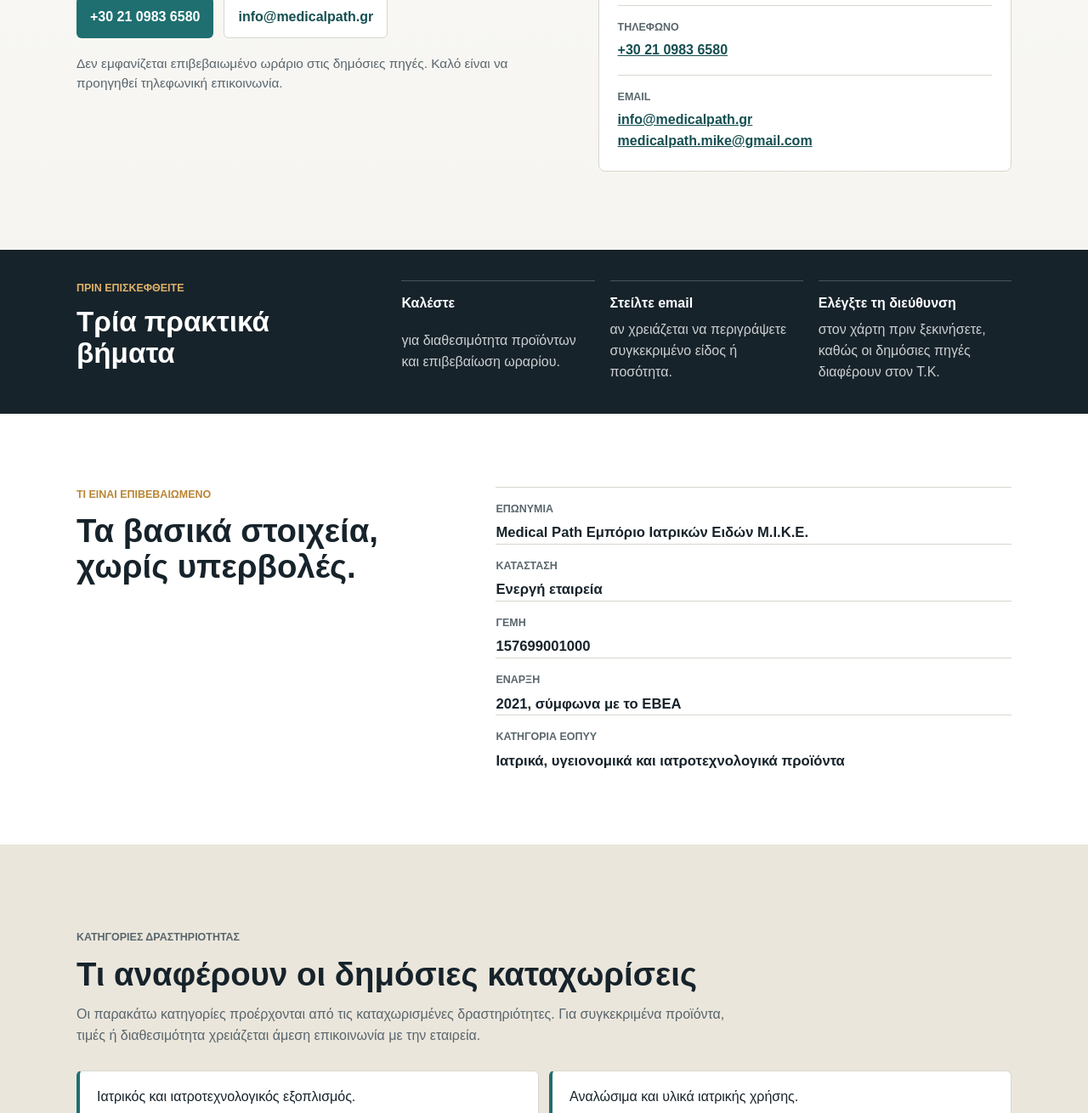
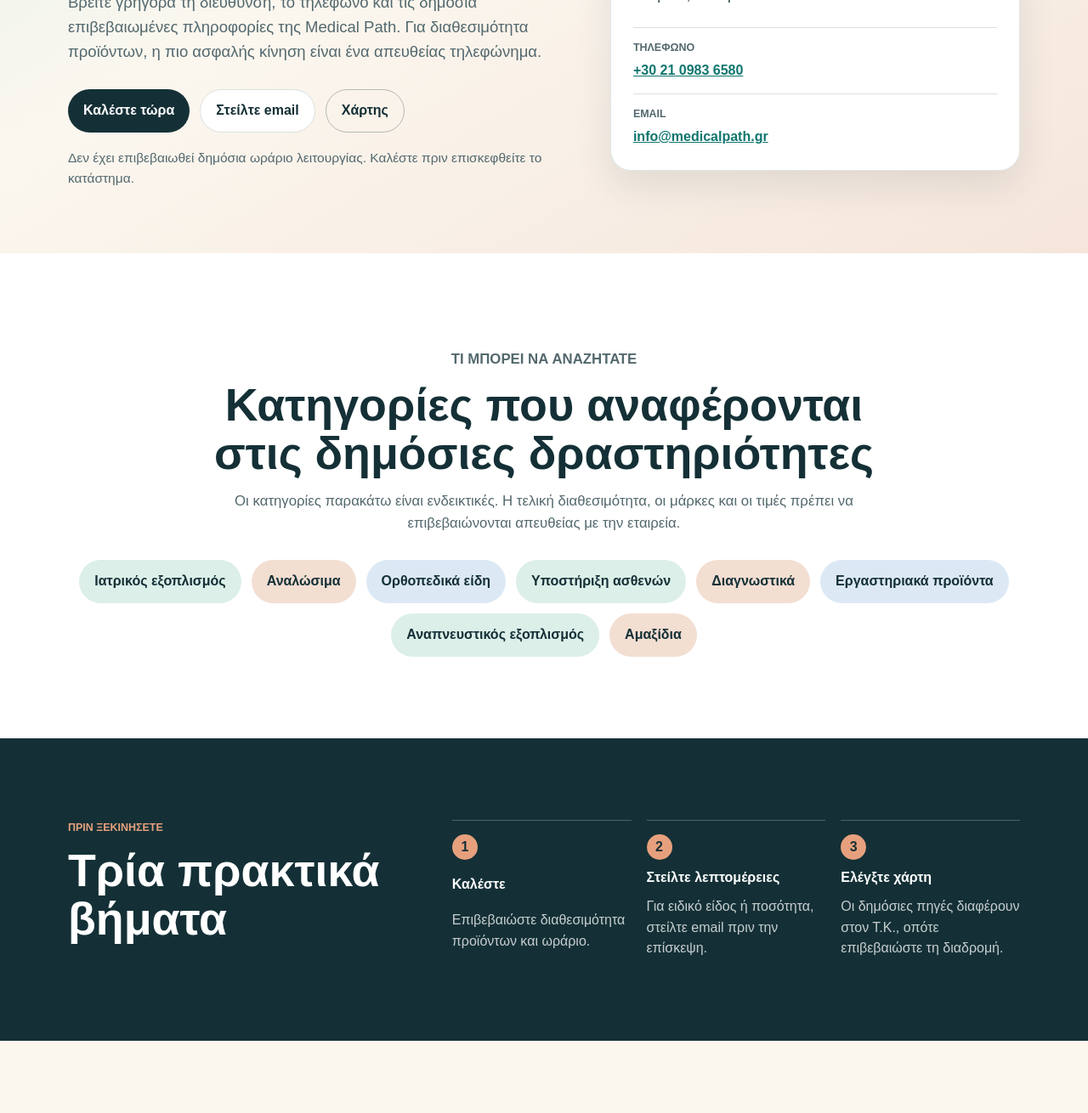
Before and after one commit to IoannisBekas/medical-path, a plain HTML site: page index.html in a window 1280 px wide. Shown: the part 608-1918 px from the top of the page at 85% size. Drawn offline with Linux system fonts and the light colour scheme.

Commit message:
Refresh design inspired by One Medical

```diff
--- a/index.html
+++ b/index.html
@@ -6,7 +6,7 @@
     <title>Medical Path | Ιατρικά είδη στη Γλυφάδα</title>
     <meta
       name="description"
-      content="Στοιχεία επικοινωνίας και δημόσιες πληροφορίες για τη Medical Path στη Γλυφάδα."
+      content="Στοιχεία επικοινωνίας και δημόσιες πληροφορίες για τη Medical Path, προμηθευτή ιατρικών ειδών στη Γλυφάδα."
     >
     <link rel="canonical" href="https://ioannisbekas.github.io/medical-path/">
     <meta name="robots" content="index, follow">
@@ -49,88 +49,111 @@
         <span>Medical Path</span>
       </a>
       <nav aria-label="Κύρια πλοήγηση">
+        <a href="#needs">Κατηγορίες</a>
         <a href="#details">Στοιχεία</a>
-        <a href="#products">Κατηγορίες</a>
         <a href="#sources">Πηγές</a>
       </nav>
+      <a class="header-action" href="tel:+302109836580">Καλέστε</a>
     </header>
 
     <main id="top">
       <section class="hero" aria-labelledby="hero-title">
         <div class="container hero-grid">
           <div class="hero-copy">
-            <p class="eyebrow">Γλυφάδα · ιατρικά είδη</p>
-            <h1 id="hero-title">Medical Path</h1>
+            <p class="eyebrow">Medical Path · Γλυφάδα</p>
+            <h1 id="hero-title">Ιατρικά είδη στη Γλυφάδα, με ξεκάθαρα στοιχεία επικοινωνίας.</h1>
             <p class="lead">
-              Σελίδα επικοινωνίας για τη Medical Path, με στοιχεία που επιβεβαιώνονται
-              από δημόσιες καταχωρίσεις του ΕΟΠΥΥ και του ΕΒΕΑ.
+              Βρείτε γρήγορα τη διεύθυνση, το τηλέφωνο και τις δημόσια επιβεβαιωμένες πληροφορίες της Medical Path.
+              Για διαθεσιμότητα προϊόντων, η πιο ασφαλής κίνηση είναι ένα απευθείας τηλεφώνημα.
             </p>
-            <div class="hero-actions" aria-label="Άμεση επικοινωνία">
-              <a class="button primary" href="tel:+302109836580">+30 21 0983 6580</a>
-              <a class="button secondary" href="mailto:info@medicalpath.gr">info@medicalpath.gr</a>
+            <div class="hero-actions" aria-label="Άμεσες ενέργειες">
+              <a class="button primary" href="tel:+302109836580">Καλέστε τώρα</a>
+              <a class="button secondary" href="mailto:info@medicalpath.gr">Στείλτε email</a>
+              <a class="button tertiary" href="https://www.google.com/maps/search/?api=1&amp;query=Medical%20Path%20Leoforos%20Eleftheriou%20Venizelou%2076%20Glyfada">Χάρτης</a>
             </div>
             <p class="note">
-              Δεν εμφανίζεται επιβεβαιωμένο ωράριο στις δημόσιες πηγές. Καλό είναι να προηγηθεί τηλεφωνική επικοινωνία.
+              Δεν έχει επιβεβαιωθεί δημόσια ωράριο λειτουργίας. Καλέστε πριν επισκεφθείτε το κατάστημα.
             </p>
           </div>
 
-          <aside class="info-card" aria-labelledby="contact-title">
+          <aside class="hero-panel" aria-labelledby="panel-title">
             <img src="assets/glyfada-location.svg" alt="" class="location-visual" width="520" height="300">
-            <h2 id="contact-title">Στοιχεία επικοινωνίας</h2>
-            <dl class="contact-list">
-              <div>
-                <dt>Διεύθυνση</dt>
-                <dd>
-                  Λεωφ. Ελευθερίου Βενιζέλου 76, Γλυφάδα<br>
-                  <a class="text-link" href="https://www.google.com/maps/search/?api=1&amp;query=Medical%20Path%20Leoforos%20Eleftheriou%20Venizelou%2076%20Glyfada">
-                    Άνοιγμα στον χάρτη
-                  </a>
-                </dd>
-              </div>
+            <div class="panel-content">
+              <p class="panel-label">Στοιχεία επικοινωνίας</p>
+              <h2 id="panel-title">Λεωφ. Ελευθερίου Βενιζέλου 76</h2>
+              <p>Γλυφάδα, Αττική</p>
+              <dl class="quick-contact">
                 <div>
                   <dt>Τηλέφωνο</dt>
                   <dd><a href="tel:+302109836580">+30 21 0983 6580</a></dd>
                 </div>
                 <div>
                   <dt>Email</dt>
-                <dd>
-                  <a href="mailto:info@medicalpath.gr">info@medicalpath.gr</a><br>
-                  <a href="mailto:medicalpath.mike@gmail.com">medicalpath.mike@gmail.com</a>
-                </dd>
+                  <dd><a href="mailto:info@medicalpath.gr">info@medicalpath.gr</a></dd>
                 </div>
               </dl>
+            </div>
           </aside>
         </div>
       </section>
 
-      <section class="section section-compact">
-        <div class="container visit-box">
-          <div>
-            <p class="section-kicker">Πριν επισκεφθείτε</p>
-            <h2>Τρία πρακτικά βήματα</h2>
+      <section id="needs" class="section needs-section">
+        <div class="container">
+          <div class="section-heading centered">
+            <p class="section-kicker">Τι μπορεί να αναζητάτε</p>
+            <h2>Κατηγορίες που αναφέρονται στις δημόσιες δραστηριότητες</h2>
+            <p>
+              Οι κατηγορίες παρακάτω είναι ενδεικτικές. Η τελική διαθεσιμότητα, οι μάρκες και οι τιμές πρέπει να
+              επιβεβαιώνονται απευθείας με την εταιρεία.
+            </p>
           </div>
-          <ul class="visit-list">
-            <li>
-              <strong>Καλέστε</strong>
-              <span>για διαθεσιμότητα προϊόντων και επιβεβαίωση ωραρίου.</span>
-            </li>
-            <li>
-              <strong>Στείλτε email</strong>
-              <span>αν χρειάζεται να περιγράψετε συγκεκριμένο είδος ή ποσότητα.</span>
-            </li>
-            <li>
-              <strong>Ελέγξτε τη διεύθυνση</strong>
-              <span>στον χάρτη πριν ξεκινήσετε, καθώς οι δημόσιες πηγές διαφέρουν στον Τ.Κ.</span>
-            </li>
+          <ul class="need-pills" aria-label="Κατηγορίες ιατρικών ειδών">
+            <li>Ιατρικός εξοπλισμός</li>
+            <li>Αναλώσιμα</li>
+            <li>Ορθοπεδικά είδη</li>
+            <li>Υποστήριξη ασθενών</li>
+            <li>Διαγνωστικά</li>
+            <li>Εργαστηριακά προϊόντα</li>
+            <li>Αναπνευστικός εξοπλισμός</li>
+            <li>Αμαξίδια</li>
           </ul>
         </div>
       </section>
 
-      <section id="details" class="section">
+      <section class="section action-section">
+        <div class="container action-grid">
+          <div>
+            <p class="section-kicker">Πριν ξεκινήσετε</p>
+            <h2>Τρία πρακτικά βήματα</h2>
+          </div>
+          <ol class="step-list">
+            <li>
+              <span>1</span>
+              <strong>Καλέστε</strong>
+              <p>Επιβεβαιώστε διαθεσιμότητα προϊόντων και ωράριο.</p>
+            </li>
+            <li>
+              <span>2</span>
+              <strong>Στείλτε λεπτομέρειες</strong>
+              <p>Για ειδικό είδος ή ποσότητα, στείλτε email πριν την επίσκεψη.</p>
+            </li>
+            <li>
+              <span>3</span>
+              <strong>Ελέγξτε χάρτη</strong>
+              <p>Οι δημόσιες πηγές διαφέρουν στον Τ.Κ., οπότε επιβεβαιώστε τη διαδρομή.</p>
+            </li>
+          </ol>
+        </div>
+      </section>
+
+      <section id="details" class="section details-section">
         <div class="container split">
           <div>
-            <p class="section-kicker">Τι είναι επιβεβαιωμένο</p>
-            <h2>Τα βασικά στοιχεία, χωρίς υπερβολές.</h2>
+            <p class="section-kicker">Επιβεβαιωμένα στοιχεία</p>
+            <h2>Τα στοιχεία που κρατάμε μπροστά.</h2>
+            <p class="muted">
+              Η σελίδα αποφεύγει μη επιβεβαιωμένες υποσχέσεις για ωράρια, προϊόντα, συνεργασίες ή διαδικασίες ΕΟΠΥΥ.
+            </p>
           </div>
           <div class="fact-table" role="list">
             <div role="listitem">
@@ -157,34 +180,14 @@
         </div>
       </section>
 
-      <section id="products" class="section section-muted">
-        <div class="container">
-          <div class="section-heading">
-            <p class="section-kicker">Κατηγορίες δραστηριότητας</p>
-            <h2>Τι αναφέρουν οι δημόσιες καταχωρίσεις</h2>
-            <p>
-              Οι παρακάτω κατηγορίες προέρχονται από τις καταχωρισμένες δραστηριότητες.
-              Για συγκεκριμένα προϊόντα, τιμές ή διαθεσιμότητα χρειάζεται άμεση επικοινωνία με την εταιρεία.
-            </p>
-          </div>
-
-          <ul class="plain-list">
-            <li>Ιατρικός και ιατροτεχνολογικός εξοπλισμός.</li>
-            <li>Αναλώσιμα και υλικά ιατρικής χρήσης.</li>
-            <li>Ορθοπεδικά είδη και προϊόντα υποστήριξης ασθενών.</li>
-            <li>Διαγνωστικά, εργαστηριακά και αναπνευστικά προϊόντα.</li>
-          </ul>
-        </div>
-      </section>
-
-      <section id="sources" class="section">
+      <section id="sources" class="section sources-section">
         <div class="container split">
           <div>
             <p class="section-kicker">Πηγές</p>
-            <h2>Οι πληροφορίες κρατήθηκαν εσκεμμένα περιορισμένες.</h2>
+            <h2>Οι δημόσιες καταχωρίσεις που χρησιμοποιήθηκαν.</h2>
             <p class="muted">
-              Η επίσημη ιστοσελίδα εμφανίζεται υπό κατασκευή, οπότε δεν προστέθηκαν μη επιβεβαιωμένες υπηρεσίες,
-              ωράριο, συνεργασίες ή εμπορικές υποσχέσεις.
+              Το επίσημο domain `medicalpath.gr` εμφανίζεται υπό κατασκευή, επομένως η σελίδα βασίζεται σε δημόσια
+              μητρώα και παραμένει περιορισμένη στα στοιχεία που μπορούν να ελεγχθούν.
             </p>
           </div>
           <ul class="source-list">
--- a/styles.css
+++ b/styles.css
@@ -1,13 +1,15 @@
 :root {
-  --ink: #17232b;
-  --muted: #59666d;
-  --paper: #f6f5f1;
+  --ink: #143036;
+  --muted: #53686e;
+  --paper: #fbf7ef;
   --surface: #ffffff;
-  --line: #d8d6ce;
-  --teal: #1f6f70;
-  --teal-dark: #164f51;
-  --sand: #ebe6dc;
-  --amber: #b98533;
+  --line: #d9e1de;
+  --mint: #dcefe9;
+  --mint-strong: #0f766e;
+  --coral: #e7a07d;
+  --clay: #f3ded2;
+  --blue: #dce9f5;
+  --shadow: 0 18px 44px rgba(20, 48, 54, 0.1);
 }
 
 * {
@@ -31,28 +33,29 @@
 }
 
 .container {
-  width: min(1100px, calc(100% - 40px));
+  width: min(1120px, calc(100% - 40px));
   margin: 0 auto;
 }
 
 .site-header {
   position: sticky;
   top: 0;
-  z-index: 10;
-  display: flex;
+  z-index: 20;
+  display: grid;
+  grid-template-columns: auto 1fr auto;
   align-items: center;
-  justify-content: space-between;
-  gap: 20px;
-  padding: 14px clamp(20px, 4vw, 48px);
-  background: rgba(246, 245, 241, 0.96);
-  border-bottom: 1px solid var(--line);
+  gap: 22px;
+  padding: 14px clamp(18px, 4vw, 48px);
+  background: rgba(251, 247, 239, 0.94);
+  border-bottom: 1px solid rgba(217, 225, 222, 0.9);
+  backdrop-filter: blur(14px);
 }
 
 .brand {
   display: inline-flex;
   align-items: center;
   gap: 10px;
-  font-weight: 700;
+  font-weight: 800;
   text-decoration: none;
   white-space: nowrap;
 }
@@ -60,17 +63,18 @@
 .brand-mark {
   display: inline-grid;
   place-items: center;
-  width: 36px;
-  height: 36px;
-  border-radius: 6px;
-  background: var(--teal);
+  width: 38px;
+  height: 38px;
+  border-radius: 50%;
+  background: var(--mint-strong);
   color: #fff;
   font-size: 0.82rem;
 }
 
 nav {
   display: flex;
-  gap: clamp(14px, 3vw, 30px);
+  justify-content: center;
+  gap: clamp(16px, 3vw, 36px);
   font-size: 0.95rem;
 }
 
@@ -80,126 +84,147 @@
 }
 
 nav a:hover {
-  color: var(--teal-dark);
+  color: var(--ink);
+}
+
+.header-action {
+  display: inline-flex;
+  align-items: center;
+  justify-content: center;
+  min-height: 42px;
+  padding: 9px 18px;
+  border-radius: 999px;
+  background: var(--ink);
+  color: #fff;
+  font-weight: 800;
+  text-decoration: none;
 }
 
 .hero {
-  padding: clamp(48px, 8vw, 92px) 0;
+  padding: clamp(56px, 8vw, 98px) 0 clamp(40px, 7vw, 76px);
   background:
-    linear-gradient(180deg, rgba(255, 255, 255, 0.55), rgba(255, 255, 255, 0)),
-    var(--paper);
+    linear-gradient(150deg, rgba(220, 239, 233, 0.95) 0%, rgba(251, 247, 239, 0.9) 46%, rgba(243, 222, 210, 0.7) 100%);
 }
 
 .hero-grid {
   display: grid;
-  grid-template-columns: minmax(0, 1.05fr) minmax(320px, 0.95fr);
-  gap: clamp(32px, 6vw, 76px);
+  grid-template-columns: minmax(0, 1.08fr) minmax(330px, 0.92fr);
+  gap: clamp(36px, 6vw, 72px);
   align-items: center;
 }
 
 .eyebrow,
-.section-kicker {
+.section-kicker,
+.panel-label {
   margin: 0 0 12px;
-  color: var(--amber);
+  color: var(--mint-strong);
   font-size: 0.78rem;
-  font-weight: 700;
+  font-weight: 800;
   text-transform: uppercase;
 }
 
 h1,
 h2,
-h3,
 p {
   margin: 0;
 }
 
 h1 {
-  max-width: 720px;
-  font-size: clamp(3rem, 8vw, 6.2rem);
-  line-height: 0.95;
+  max-width: 760px;
+  font-size: clamp(2.85rem, 5.7vw, 4.95rem);
+  line-height: 1.02;
   letter-spacing: 0;
 }
 
 h2 {
-  font-size: clamp(1.75rem, 3vw, 2.65rem);
-  line-height: 1.1;
+  font-size: clamp(2rem, 4.2vw, 3.45rem);
+  line-height: 1.05;
+  letter-spacing: 0;
 }
 
 .lead {
-  max-width: 610px;
-  margin-top: 22px;
+  max-width: 660px;
+  margin-top: 24px;
   color: var(--muted);
-  font-size: 1.15rem;
+  font-size: clamp(1.08rem, 1.45vw, 1.22rem);
 }
 
 .hero-actions {
   display: flex;
   flex-wrap: wrap;
   gap: 12px;
-  margin-top: 28px;
+  margin-top: 30px;
 }
 
 .button {
   display: inline-flex;
   align-items: center;
   justify-content: center;
-  min-height: 46px;
-  padding: 11px 16px;
-  border-radius: 6px;
-  font-weight: 700;
+  min-height: 48px;
+  padding: 12px 18px;
+  border-radius: 999px;
+  font-weight: 800;
   text-decoration: none;
 }
 
 .button.primary {
-  background: var(--teal);
+  background: var(--ink);
   color: #fff;
 }
 
 .button.secondary {
+  background: var(--surface);
+  color: var(--ink);
   border: 1px solid var(--line);
-  background: #fff;
-  color: var(--teal-dark);
+}
+
+.button.tertiary {
+  background: transparent;
+  color: var(--ink);
+  border: 1px solid rgba(20, 48, 54, 0.3);
 }
 
 .note {
-  max-width: 610px;
+  max-width: 640px;
   margin-top: 18px;
   color: var(--muted);
-  font-size: 0.96rem;
+  font-size: 0.97rem;
 }
 
-.info-card {
-  padding: 22px;
-  border: 1px solid var(--line);
-  border-radius: 8px;
+.hero-panel {
+  overflow: hidden;
+  border: 1px solid rgba(20, 48, 54, 0.12);
+  border-radius: 24px;
   background: var(--surface);
+  box-shadow: var(--shadow);
 }
 
 .location-visual {
   display: block;
   width: 100%;
   height: auto;
-  margin-bottom: 22px;
-  border: 1px solid var(--line);
-  border-radius: 6px;
-  background: var(--sand);
+  background: var(--clay);
 }
 
-.info-card h2 {
-  font-size: 1.35rem;
+.panel-content {
+  padding: 26px;
 }
 
-.contact-list {
-  display: grid;
-  gap: 16px;
-  margin: 20px 0 0;
+.panel-content h2 {
+  font-size: clamp(1.45rem, 2.4vw, 2rem);
 }
 
-.contact-list div,
+.quick-contact {
+  display: grid;
+  gap: 14px;
+  margin: 24px 0 0;
+}
+
+.quick-contact div,
 .fact-table div {
   display: grid;
   gap: 5px;
-  padding-top: 16px;
+  padding-top: 14px;
   border-top: 1px solid var(--line);
 }
 
@@ -207,7 +232,7 @@
 .fact-table span {
   color: var(--muted);
   font-size: 0.78rem;
-  font-weight: 700;
+  font-weight: 800;
   text-transform: uppercase;
 }
 
@@ -218,76 +243,87 @@
 
 dd a,
 .source-list a {
-  color: var(--teal-dark);
-  font-weight: 700;
-}
-
-.text-link {
-  display: inline-block;
-  margin-top: 6px;
+  color: var(--mint-strong);
+  font-weight: 800;
 }
 
 .section {
-  padding: clamp(54px, 8vw, 86px) 0;
+  padding: clamp(58px, 8vw, 96px) 0;
   background: var(--surface);
 }
 
-.section-compact {
-  padding: 36px 0;
+.needs-section {
+  background: var(--surface);
+}
+
+.section-heading {
+  max-width: 780px;
+  margin-bottom: 30px;
+}
+
+.section-heading.centered {
+  margin-left: auto;
+  margin-right: auto;
+  text-align: center;
+}
+
+.section-heading p,
+.muted {
+  color: var(--muted);
+}
+
+.section-heading p {
+  margin-top: 16px;
+  font-size: 1.05rem;
+}
+
+.need-pills {
+  display: flex;
+  flex-wrap: wrap;
+  justify-content: center;
+  gap: 12px;
+  margin: 0;
+  padding: 0;
+  list-style: none;
+}
+
+.need-pills li {
+  padding: 13px 18px;
+  border-radius: 999px;
+  background: var(--mint);
+  color: var(--ink);
+  font-weight: 800;
+}
+
+.need-pills li:nth-child(3n + 2) {
+  background: var(--clay);
+}
+
+.need-pills li:nth-child(3n) {
+  background: var(--blue);
+}
+
+.action-section {
   background: var(--ink);
   color: #fff;
 }
 
-.section-muted {
-  background: var(--sand);
+.action-section .section-kicker {
+  color: var(--coral);
 }
 
-.split {
-  display: grid;
-  grid-template-columns: minmax(0, 0.82fr) minmax(0, 1.18fr);
-  gap: clamp(28px, 6vw, 72px);
+.action-section h2 {
+  color: #fff;
 }
 
-.muted,
-.section-heading p {
-  color: var(--muted);
-}
-
-.section-heading {
-  max-width: 780px;
-  margin-bottom: 28px;
-}
-
-.section-heading p {
-  margin-top: 14px;
-}
-
-.fact-table {
+.action-grid {
   display: grid;
-  gap: 0;
-}
-
-.fact-table strong {
-  font-size: 1.04rem;
-}
-
-.visit-box {
-  display: grid;
-  grid-template-columns: minmax(0, 0.62fr) minmax(0, 1.38fr);
-  gap: clamp(26px, 5vw, 60px);
+  grid-template-columns: minmax(0, 0.72fr) minmax(0, 1.28fr);
+  gap: clamp(30px, 6vw, 76px);
   align-items: start;
 }
 
-.visit-box .section-kicker {
-  color: #e0b36a;
-}
-
-.visit-box h2 {
-  color: #fff;
-  font-size: clamp(1.55rem, 2.6vw, 2.2rem);
-}
-
-.visit-list {
+.step-list {
   display: grid;
   grid-template-columns: repeat(3, minmax(0, 1fr));
   gap: 18px;
@@ -296,18 +332,62 @@
   list-style: none;
 }
 
-.visit-list li {
+.step-list li {
   display: grid;
-  gap: 7px;
-  border-top: 1px solid rgba(255, 255, 255, 0.22);
-  padding-top: 14px;
+  gap: 9px;
+  padding-top: 16px;
+  border-top: 1px solid rgba(255, 255, 255, 0.24);
 }
 
-.visit-list span {
-  color: rgba(255, 255, 255, 0.78);
+.step-list span {
+  display: inline-grid;
+  place-items: center;
+  width: 30px;
+  height: 30px;
+  border-radius: 50%;
+  background: var(--coral);
+  color: var(--ink);
+  font-weight: 800;
 }
 
-.plain-list,
+.step-list p {
+  color: rgba(255, 255, 255, 0.76);
+}
+
+.details-section {
+  background: var(--paper);
+}
+
+.split {
+  display: grid;
+  grid-template-columns: minmax(0, 0.85fr) minmax(0, 1.15fr);
+  gap: clamp(30px, 6vw, 72px);
+  align-items: start;
+}
+
+.split .muted {
+  margin-top: 18px;
+  font-size: 1.03rem;
+}
+
+.fact-table {
+  display: grid;
+  border-top: 1px solid var(--line);
+}
+
+.fact-table div {
+  grid-template-columns: minmax(150px, 0.38fr) minmax(0, 1fr);
+  padding: 18px 0;
+}
+
+.fact-table strong {
+  font-size: 1.04rem;
+}
+
+.sources-section {
+  background: var(--surface);
+}
+
 .source-list {
   display: grid;
   gap: 12px;
@@ -316,24 +396,15 @@
   list-style: none;
 }
 
-.plain-list {
-  grid-template-columns: repeat(2, minmax(0, 1fr));
-}
-
-.plain-list li,
 .source-list li {
-  padding: 18px 20px;
+  padding: 20px 22px;
   border: 1px solid var(--line);
-  border-radius: 6px;
+  border-radius: 16px;
   background: #fff;
 }
 
-.plain-list li {
-  border-left: 4px solid var(--teal);
-}
-
 .site-footer {
-  padding: 24px 0;
+  padding: 26px 0;
   background: var(--ink);
   color: rgba(255, 255, 255, 0.86);
 }
@@ -346,37 +417,51 @@
 
 .footer-inner a {
   color: #fff;
-  font-weight: 700;
+  font-weight: 800;
 }
 
-@media (max-width: 860px) {
+@media (max-width: 900px) {
+  .site-header {
+    grid-template-columns: auto auto;
+  }
+
+  nav {
+    grid-column: 1 / -1;
+    order: 3;
+    justify-content: flex-start;
+  }
+
   .hero-grid,
+  .action-grid,
   .split,
-  .visit-box,
-  .visit-list,
-  .plain-list {
+  .step-list {
     grid-template-columns: 1fr;
   }
 
   .hero {
-    padding-top: 42px;
+    padding-top: 44px;
   }
 }
 
 @media (max-width: 620px) {
   .container {
-    width: min(100% - 32px, 1100px);
+    width: min(100% - 32px, 1120px);
   }
 
   .site-header {
-    align-items: flex-start;
-    flex-wrap: wrap;
     gap: 12px;
+    padding: 12px 16px;
   }
 
   nav {
+    justify-content: space-between;
+    gap: 12px;
     width: 100%;
-    justify-content: space-between;
+  }
+
+  .header-action {
+    min-height: 38px;
+    padding: 8px 14px;
   }
 
   .hero-actions {
@@ -387,8 +472,12 @@
     width: 100%;
   }
 
-  .info-card {
-    padding: 16px;
+  .panel-content {
+    padding: 20px;
+  }
+
+  .fact-table div {
+    grid-template-columns: 1fr;
   }
 
   .footer-inner {
```
Lines whose indentation alone changed are shown as unchanged.
